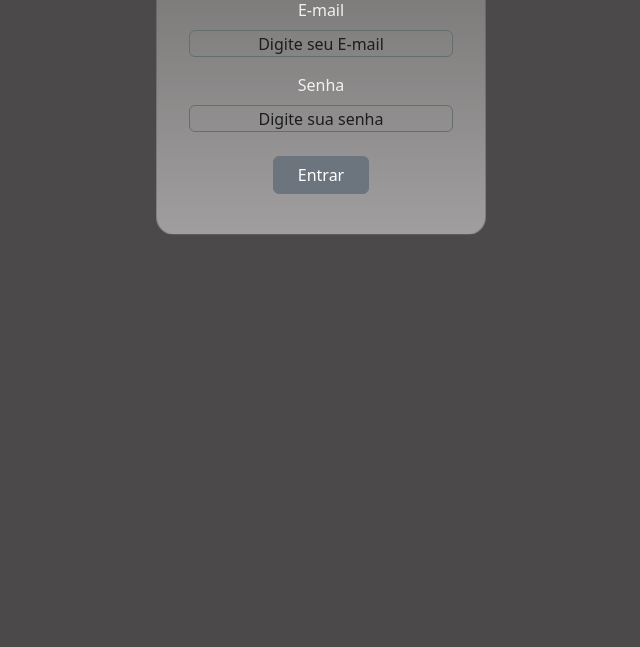
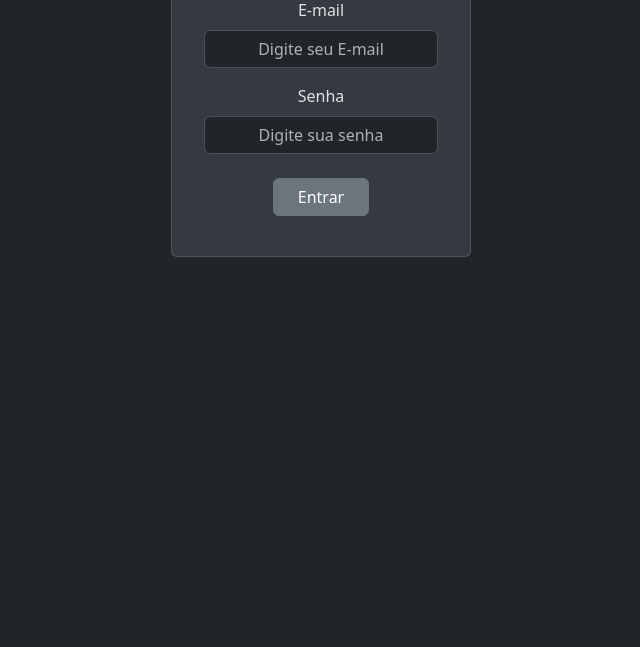
Before and after one commit to lucasoliveira51/Projeto_cronometro, a plain HTML site: page index.html in a window 1280 px wide. Shown: the part 153-800 px from the top of the page, without its empty margins (319-959 px from the left). Drawn offline with nearby package versions, Linux system fonts and the light colour scheme.

Commit message:
atualização do cronometro

```diff
--- a/index.html
+++ b/index.html
@@ -1,5 +1,5 @@
 <!DOCTYPE html>
-<html lang="en">
+<html lang="en" data-bs-theme="dark">
   <head>
     <meta charset="UTF-8" />
     <meta name="viewport" content="width=device-width, initial-scale=1.0" />
@@ -13,32 +13,31 @@
     <link rel="stylesheet" href="style.css" />
   </head>
 
-  <body class="body">
+  <body class="body bg-dark">
     <div class="container-fluid mb-5"></div>
 
     <section class="text-center p-4">
-      <div class="card p-4 container-fluid">
+      <div class="card-custom card p-4 container-fluid bg-body-secondary">
         <form>
           <h2 class="login">Cronômetro</h2>
 
-          <div class="t form-outline p-2">
+          <div class="form-outline p-2">
             <label class="form-label" for="form2Example11">E-mail</label>
             <input
               id="email"
               type="email"
-              class="p form-control"
+              class="form-control text-center"
               placeholder="Digite seu E-mail"
             />
           </div>
 
-          <div class="t form-outline p-2">
+          <div class="form-outline p-2">
             <label class="form-label">Senha</label>
             <input
               id="senha"
               type="password"
-              class="p form-control"
+              class="form-control text-center"
               placeholder="Digite sua senha"
-              dir="ltr"
             />
           </div>
 
--- a/style.css
+++ b/style.css
@@ -3,48 +3,14 @@
   src: url("/assets/digital-7.ttf");
 }
 
-.body {
-  background-color: #4b4949;
-}
-
-.t {
-  color: #ffffff;
-}
-
-.card {
-  width: 330px;
-  border-radius: 18px;
-  background: -webkit-linear-gradient(top, #727170, #a09e9e);
-}
-
-.login {
-  color: #eae8e7 !important ;
-}
-
-input {
-  border-color: #656e6e !important;
-  background-color: transparent !important ;
-  color: #eae8e7 !important ;
-  height: 27px;
-}
-
-.t {
-  -webkit-text-fill-color: #f5f0f0;
-}
-
-.p {
-  -webkit-text-fill-color: rgb(28, 29, 29);
-  text-align: center;
+.card-custom {
+  width: 300px;
 }
 
 input:focus {
   box-shadow: none !important;
 }
 
-.btn-primary {
-  border-color: none !important;
-}
-
 .font-digital {
   font-family: "digital-7";
   font-size: 5rem;
```
Also changed, not shown: cronometro_script.js (+6 -5 lines), pagina_inicial.html (+2 -2 lines).
